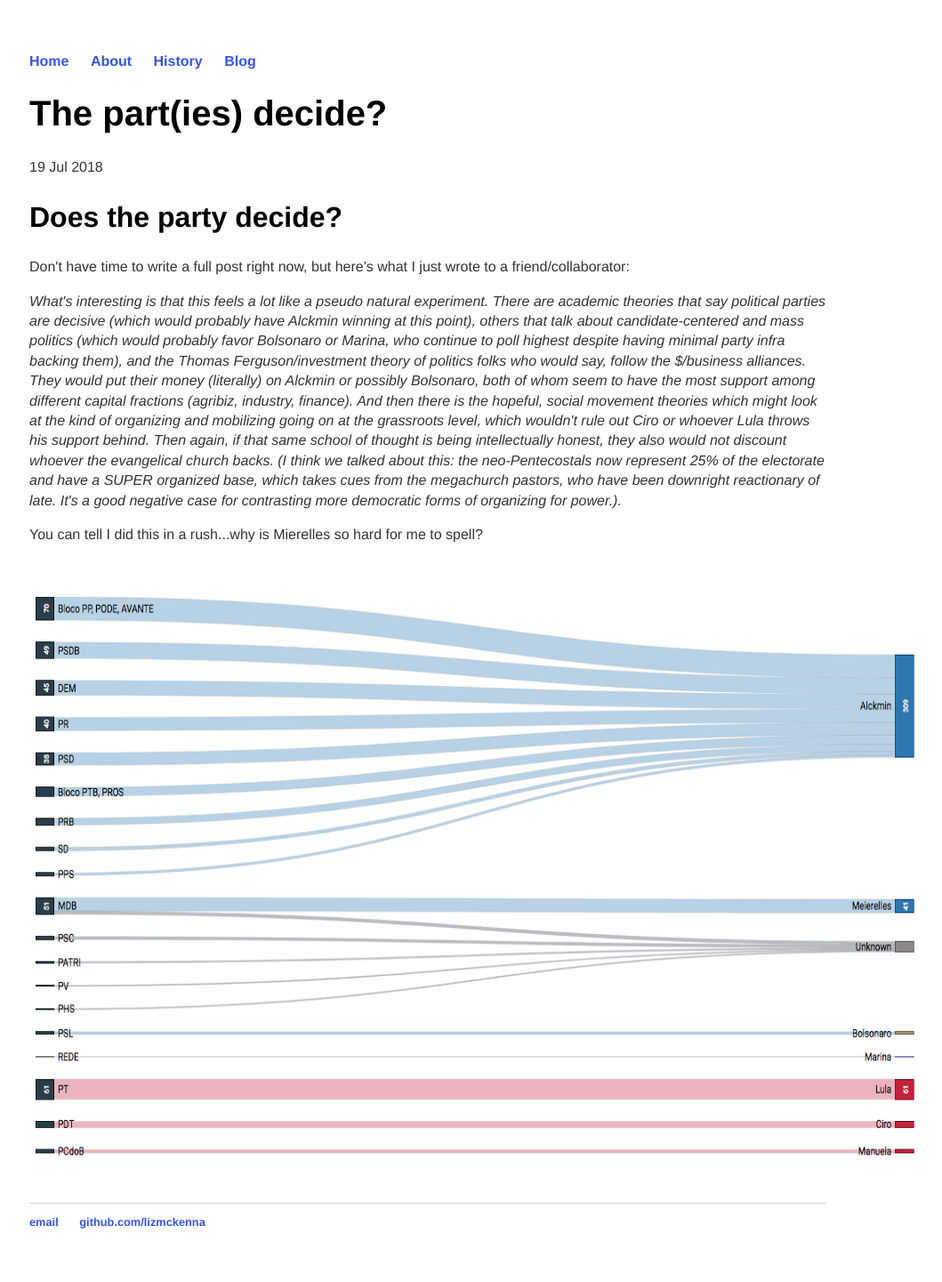
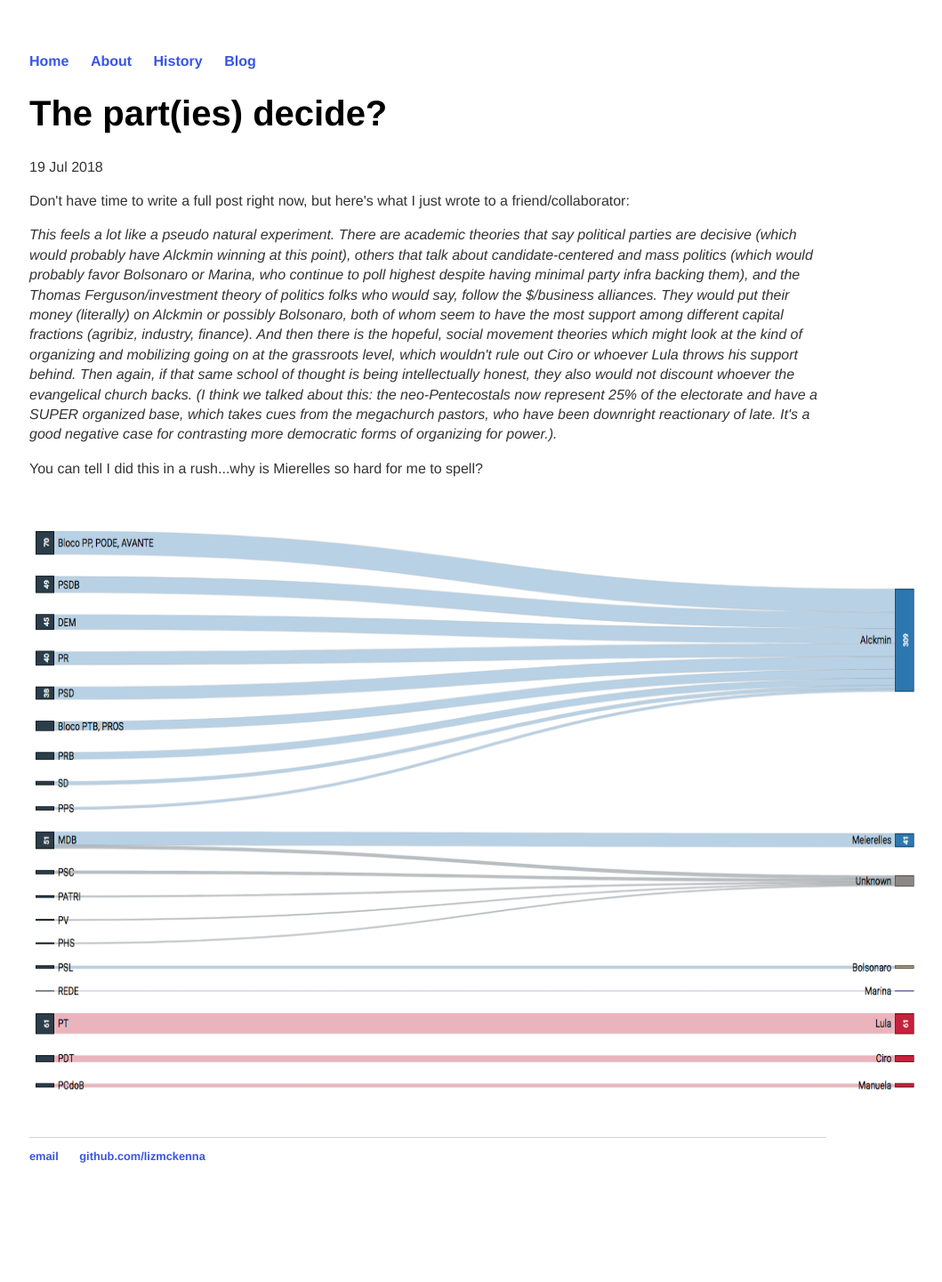
Before and after one commit to lizmckenna/elizabethmckenna.org, a Jekyll site: the page built from _posts/2018-07-19-the-party-decides.md, in a window 1280 px wide. Shown: the whole page at 89% size, without its empty margins (159-1218 px from the left). Built offline with Jekyll 4.4.1, drawn with Linux system fonts in a browser that asks for light colours; after the commit the page ends 1367 px from its top, so only the background shows below that.

Commit message:
Update 2018-07-19-the-party-decides.md

```diff
--- a/_posts/2018-07-19-the-party-decides.md
+++ b/_posts/2018-07-19-the-party-decides.md
@@ -3,10 +3,8 @@ layout: post
 title: "The part(ies) decide?"
 date: 2018-07-19
 ---
-<h2>Does the party decide?</h2>
-
 <p> Don't have time to write a full post right now, but here's what I just wrote to a friend/collaborator: </p>
-<p> <i>What's interesting is that this feels a lot like a pseudo natural experiment. There are academic theories that say political parties are decisive (which would probably have Alckmin winning at this point), others that talk about candidate-centered and mass politics (which would probably favor Bolsonaro or Marina, who continue to poll highest despite having minimal party infra backing them), and the Thomas Ferguson/investment theory of politics folks who would say, follow the $/business alliances. They would put their money (literally) on Alckmin or possibly Bolsonaro, both of whom seem to have the most support among different capital fractions (agribiz, industry, finance). And then there is the hopeful, social movement theories which might look at the kind of organizing and mobilizing going on at the grassroots level, which wouldn't rule out Ciro or whoever Lula throws his support behind. Then again, if that same school of thought is being intellectually honest, they also would not discount whoever the evangelical church backs. (I think we talked about this: the neo-Pentecostals now represent 25% of the electorate and have a SUPER organized base, which takes cues from the megachurch pastors, who have been downright reactionary of late. It's a good negative case for contrasting more democratic forms of organizing for power.).<br>
+<p> <i>This feels a lot like a pseudo natural experiment. There are academic theories that say political parties are decisive (which would probably have Alckmin winning at this point), others that talk about candidate-centered and mass politics (which would probably favor Bolsonaro or Marina, who continue to poll highest despite having minimal party infra backing them), and the Thomas Ferguson/investment theory of politics folks who would say, follow the $/business alliances. They would put their money (literally) on Alckmin or possibly Bolsonaro, both of whom seem to have the most support among different capital fractions (agribiz, industry, finance). And then there is the hopeful, social movement theories which might look at the kind of organizing and mobilizing going on at the grassroots level, which wouldn't rule out Ciro or whoever Lula throws his support behind. Then again, if that same school of thought is being intellectually honest, they also would not discount whoever the evangelical church backs. (I think we talked about this: the neo-Pentecostals now represent 25% of the electorate and have a SUPER organized base, which takes cues from the megachurch pastors, who have been downright reactionary of late. It's a good negative case for contrasting more democratic forms of organizing for power.).<br>
  </i> <p>You can tell I did this in a rush...why is Mierelles so hard for me to spell?</p>
 <br>
 <br>
```
